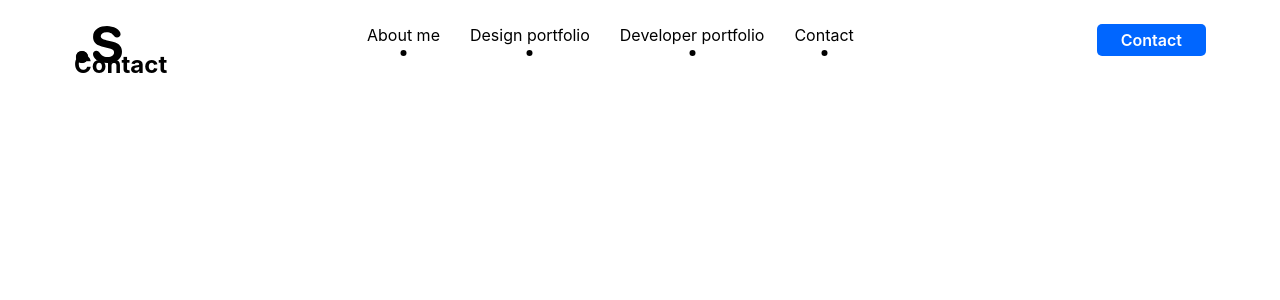
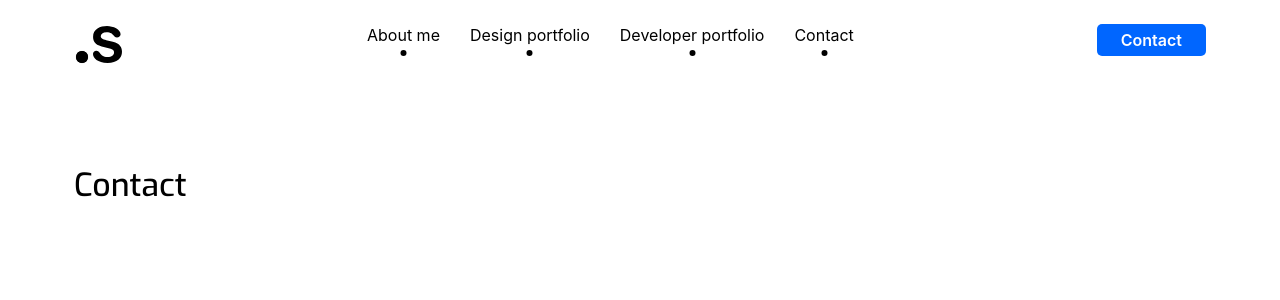
Before and after one commit to Saxxan/portfolio, a React (Create React App) app in the folder portfolio/: page /contact in a window 1280 px wide. Shown: the top 300 px of the page. Built offline with nearby package versions, Linux system fonts and the light colour scheme.

Commit message:
fonts and section title layout

```diff
--- a/portfolio/src/App.css
+++ b/portfolio/src/App.css
@@ -1,5 +1,13 @@
+@import url('https://fonts.googleapis.com/css2?family=Exo:wght@400;500;700&family=Montserrat:wght@400;500;700&display=swap');
+
 * {
   box-sizing: border-box;
+}
+
+:root {
+  /* Fonts */
+  --font-title: 'Exo', sans-serif;
+  --font-text: 'Montserrat', sans-serif;
 }
 
 .App {
--- a/portfolio/src/components/sectionTitle/sectionTitle.css
+++ b/portfolio/src/components/sectionTitle/sectionTitle.css
@@ -1,6 +1,9 @@
 .sectionTitle {
     width: 90vw;
-    margin: 40px auto 10px auto;
+    margin: 12% auto 10px auto;
     padding: 10px;
     text-align: left;
+    font-family: var(--font-title);
+    font-size: 2rem;
+    font-weight: 500;
 }
```
